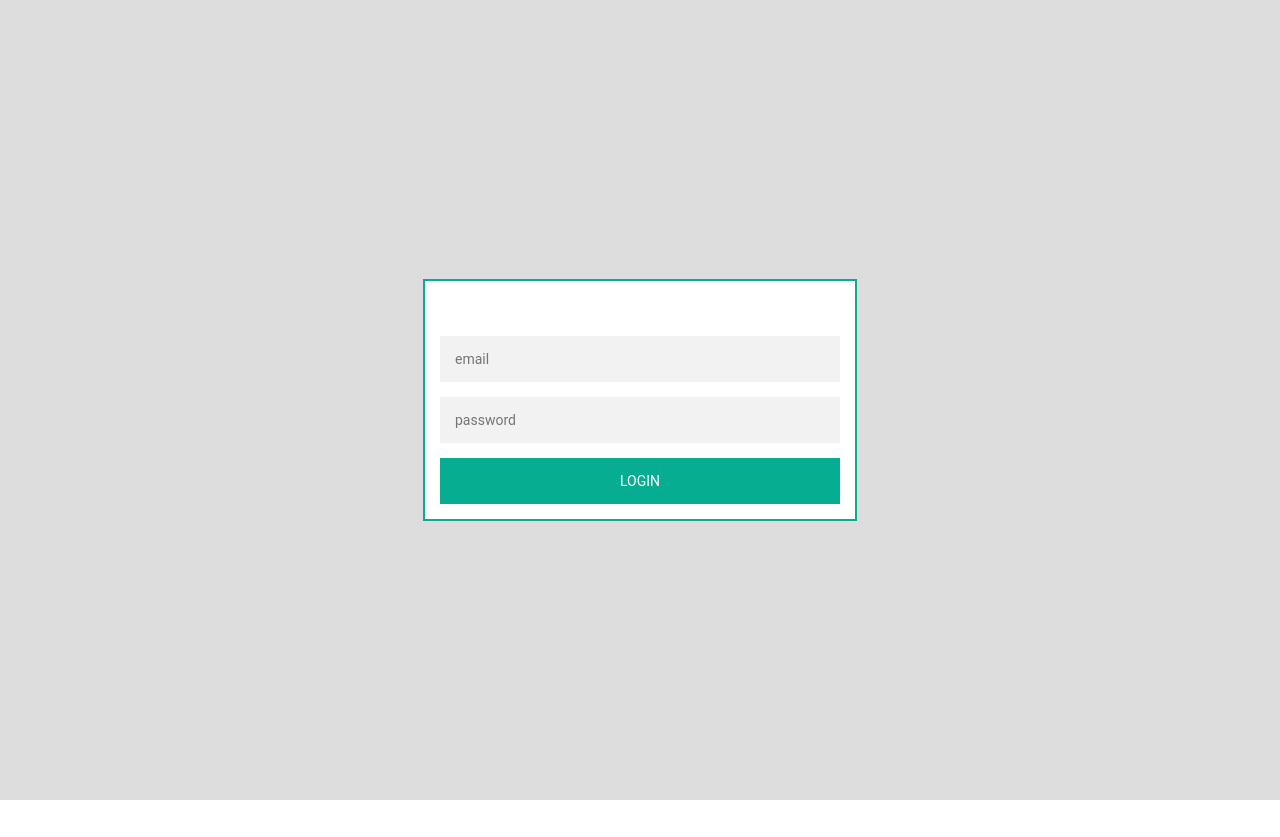
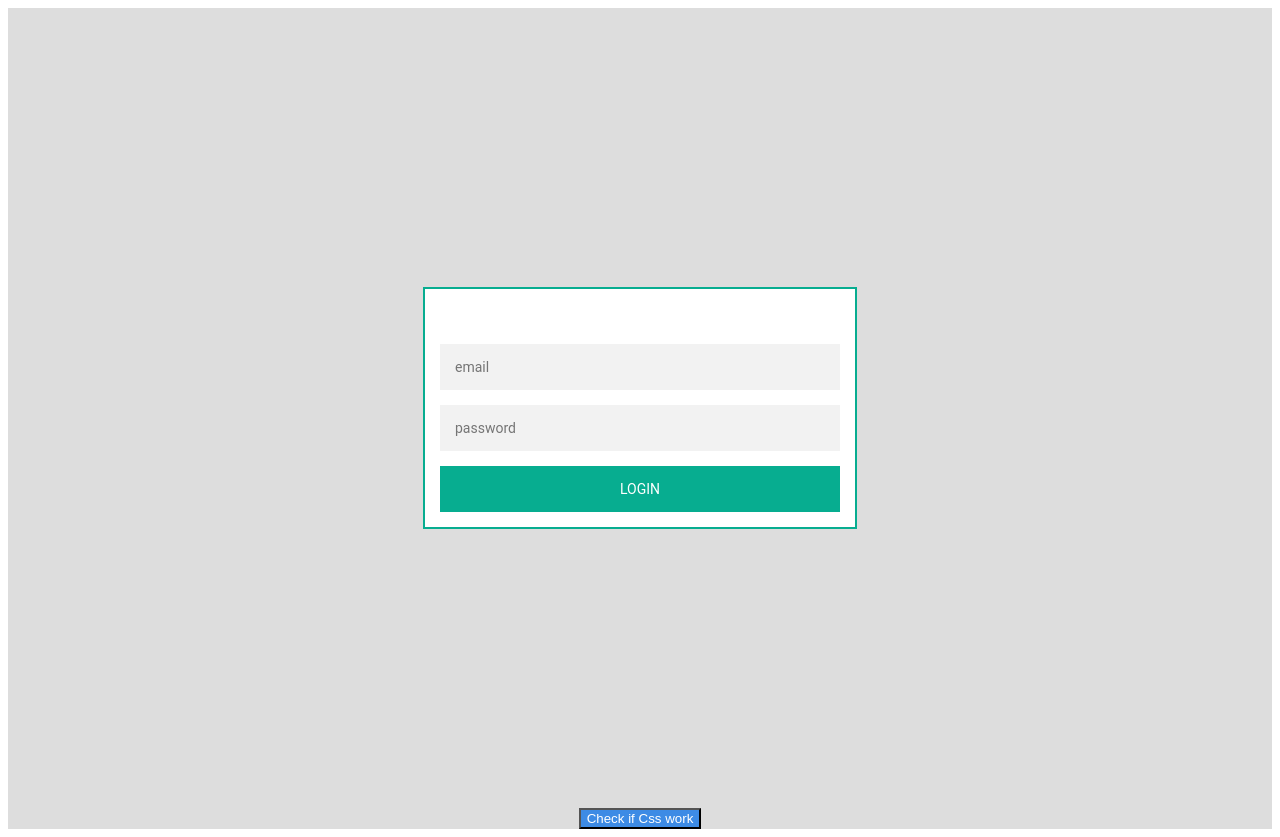
Before and after one commit to mritunjayupadhyay/recipe-admin, a React (Create React App) app: page /login in a window 1280 px wide. Before the commit the page ends 800 px from the top, so only its background shows below. Built offline with nearby package versions, Linux system fonts and the light colour scheme.

Commit message:
feat: Add font and css structure

```diff
--- a/src/App.js
+++ b/src/App.js
@@ -1,4 +1,4 @@
-import './App.css';
+import './App.scss';
 import { Routes, Route,useNavigate, useLocation, Navigate } from "react-router-dom";
 import {Home}  from './pages/home/home.jsx';
 import Auth from './pages/auth/Auth';
@@ -49,6 +49,7 @@ function App() {
         <Route path="/login" element={<Auth />} />
         <Route path="*" element={<Navigate to="/" />} />
       </Routes>
+      <button>Check if Css work</button>
     </div>
   );
 }
--- a/src/App.css
+++ b/src/App.scss
@@ -1,7 +1,16 @@
+@import './styles/index.scss';
+
+button {
+  background-color: $primary;
+  color: $secondary-text-color;
+}
+
 .App {
   text-align: center;
   background-color: #ddd;
   min-height: 100vh;
+
+  font-family: 'League Spartan', sans-serif;
 }
 .App .inner-div p {
   color: blue;
--- a/src/index.js
+++ b/src/index.js
@@ -1,6 +1,6 @@
 import React from 'react';
 import ReactDOM from 'react-dom/client';
-import './index.css';
+import './styles/index.scss';
 import App from './App';
 import { Provider } from 'react-redux';
 import { store } from './store/index';
--- /dev/null
+++ b/src/styles/index.scss
@@ -0,0 +1,2 @@
+// SETTINGS - contains fonts, colors definitions, mixins, etc
+@import './settings/setting.scss';
--- /dev/null
+++ b/src/styles/settings/_font.scss
@@ -0,0 +1 @@
+@import url('https://fonts.googleapis.com/css2?family=League+Spartan:wght@200;400&display=swap');
--- /dev/null
+++ b/src/styles/settings/_variable.scss
@@ -0,0 +1,13 @@
+$primary: #3d8be5;
+$secondary: #f4f4f4;
+$ternary: #dce3e7;
+
+$primary-text-color: #e9eff6;
+$secondary-text-color: #ffffff;
+
+$brand-font: 'League Spartan', sans-serif;
+
+$tablet: 769px;
+$desktop: 960px;
+$widescreen: 1200px;
+$fullhd: 1430px;
--- /dev/null
+++ b/src/styles/settings/setting.scss
@@ -0,0 +1,2 @@
+@import './_font.scss';
+@import './variable.scss';
```
